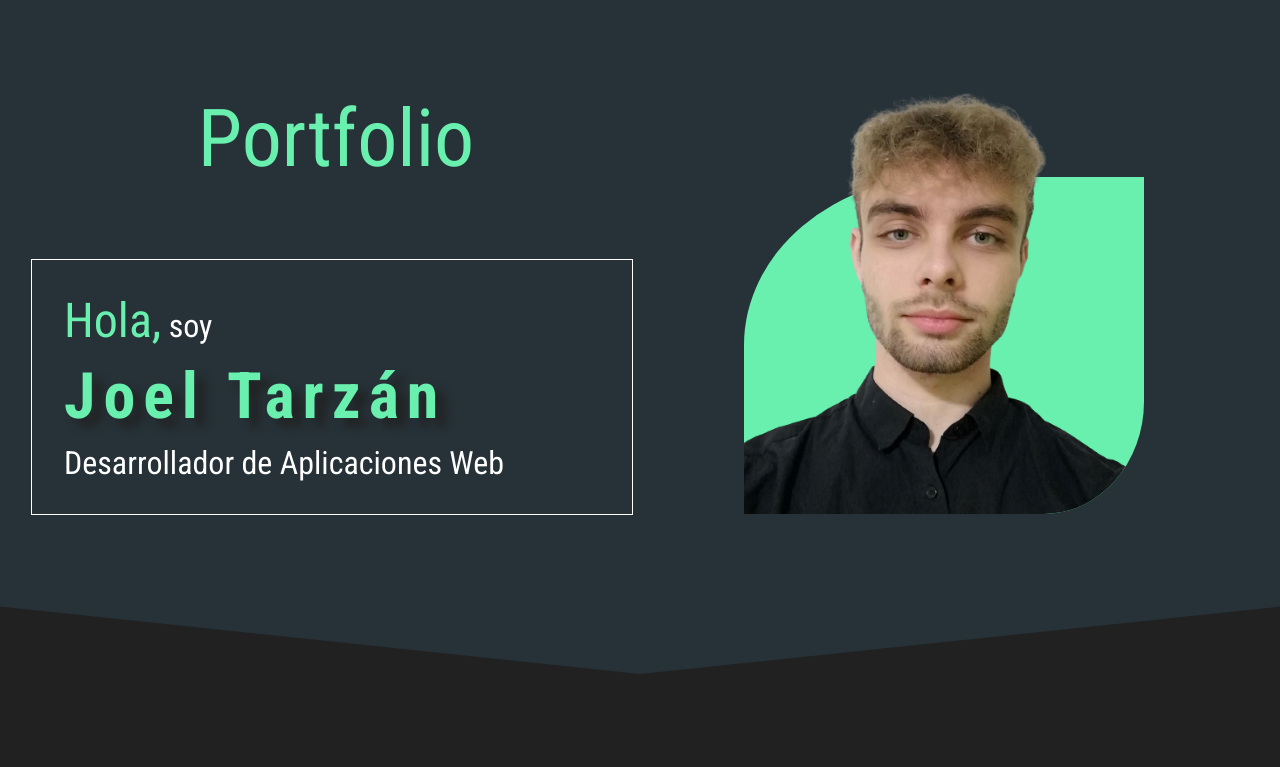
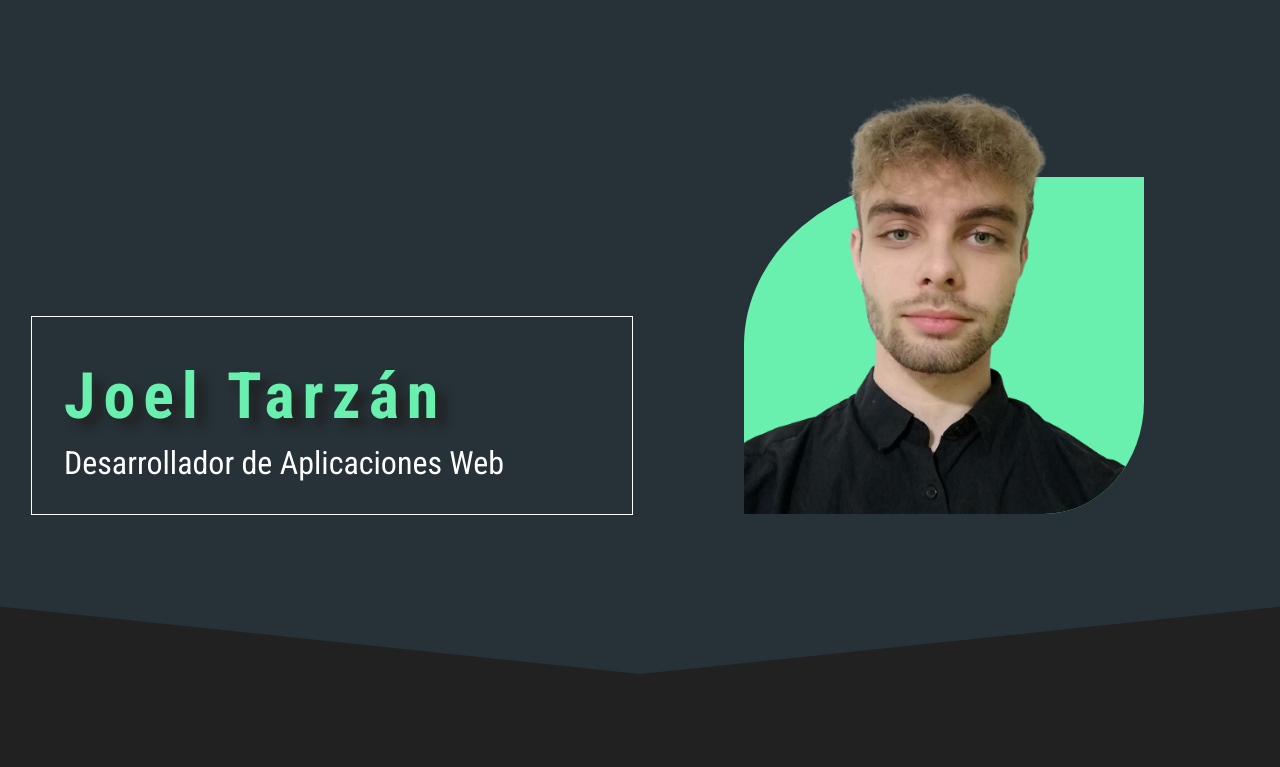
Before and after one commit to JoelTarzan/portfolio, an Angular app: page / in a window 1280 px wide. Shown: the top 767 px of the page. Built offline with nearby package versions, Linux system fonts and the light colour scheme.

Commit message:
mMejora en el estilo del banner

```diff
--- a/src/app/banner/banner.component.css
+++ b/src/app/banner/banner.component.css
@@ -10,16 +10,6 @@
   grid-template-columns: 1fr;
 }
 
-.title {
-  font-size: 4rem;
-  padding: 0 0 2rem;
-  text-align: center;
-  font-style: italic;
-  color: var(--green);
-  text-decoration: underline;
-  font-family: 'Roboto Condensed', sans-serif;
-}
-
 .name {
   grid-row: 3/4;
   padding: 2rem;
@@ -30,12 +20,7 @@
   font-family: 'Roboto Condensed', sans-serif;
 }
 
-.name span:nth-of-type(1) span {
-  font-size: 3rem;
-  color: var(--green);
-}
-
-.name span:nth-of-type(2) {
+.name span:nth-of-type(1) {
   display: inline-block;
   color: var(--green);
   font-size: 4rem;
@@ -81,15 +66,6 @@
   grid-template-rows: 1fr 2fr;
 }
 
-:host.pc .title {
-  grid-column: 1/2;
-  padding: 0%;
-  margin: auto;
-  font-size: 5rem;
-  font-style: normal;
-  text-decoration: none;
-}
-
 :host.pc .profile {
   grid-row: 1/3;
   grid-column: 2/3;
@@ -100,7 +76,7 @@
 :host.pc .name {
   grid-row: 2/3;
   width: 600px;
-  margin: auto;
+  margin-top: auto;
   margin-left: 0;
   margin-bottom: 0;
   height: max-content;
--- a/src/app/banner/banner.component.html
+++ b/src/app/banner/banner.component.html
@@ -1,12 +1,6 @@
 <div class="container">
-  <div class="title">
-    <span>Portfolio</span>
-  </div>
 
   <div class="name">
-        <span>
-            <span>Hola,</span> soy
-        </span><br>
     <span>Joel Tarzán</span><br>
     <span>Desarrollador de Aplicaciones Web</span>
   </div>
```
